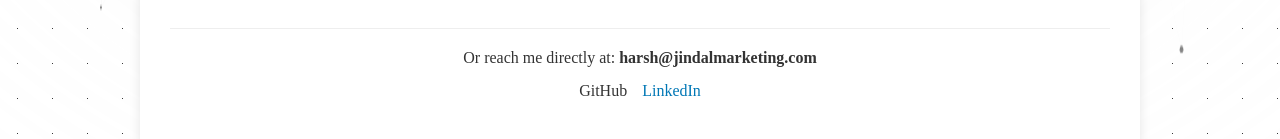
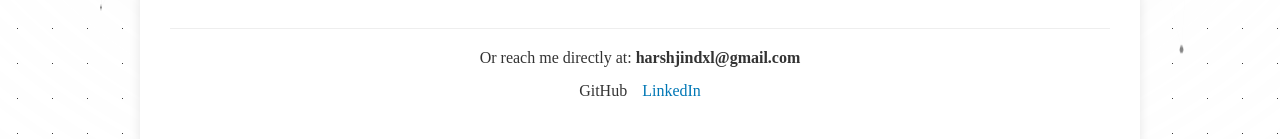
Before and after one commit to harshjindall/sde, a React (Create React App) app: page /contact in a window 1280 px wide. Shown: the part 654-793 px from the top of the page. Built offline with nearby package versions, Linux system fonts and the light colour scheme.

Commit message:
Update ContactPage.js

```diff
--- a/src/MyComponents/ContactPage.js
+++ b/src/MyComponents/ContactPage.js
@@ -188,7 +188,7 @@ const ContactPage = () => {
           paddingTop: "20px",
           borderTop: "1px solid #eee"
         }}>
-          <p>Or reach me directly at: <strong>harsh@jindalmarketing.com</strong></p>
+          <p>Or reach me directly at: <strong>harshjindxl@gmail.com</strong></p>
           <div style={{marginTop: "15px"}}>
             <a
               href="https://github.com/harshjindall"
```
